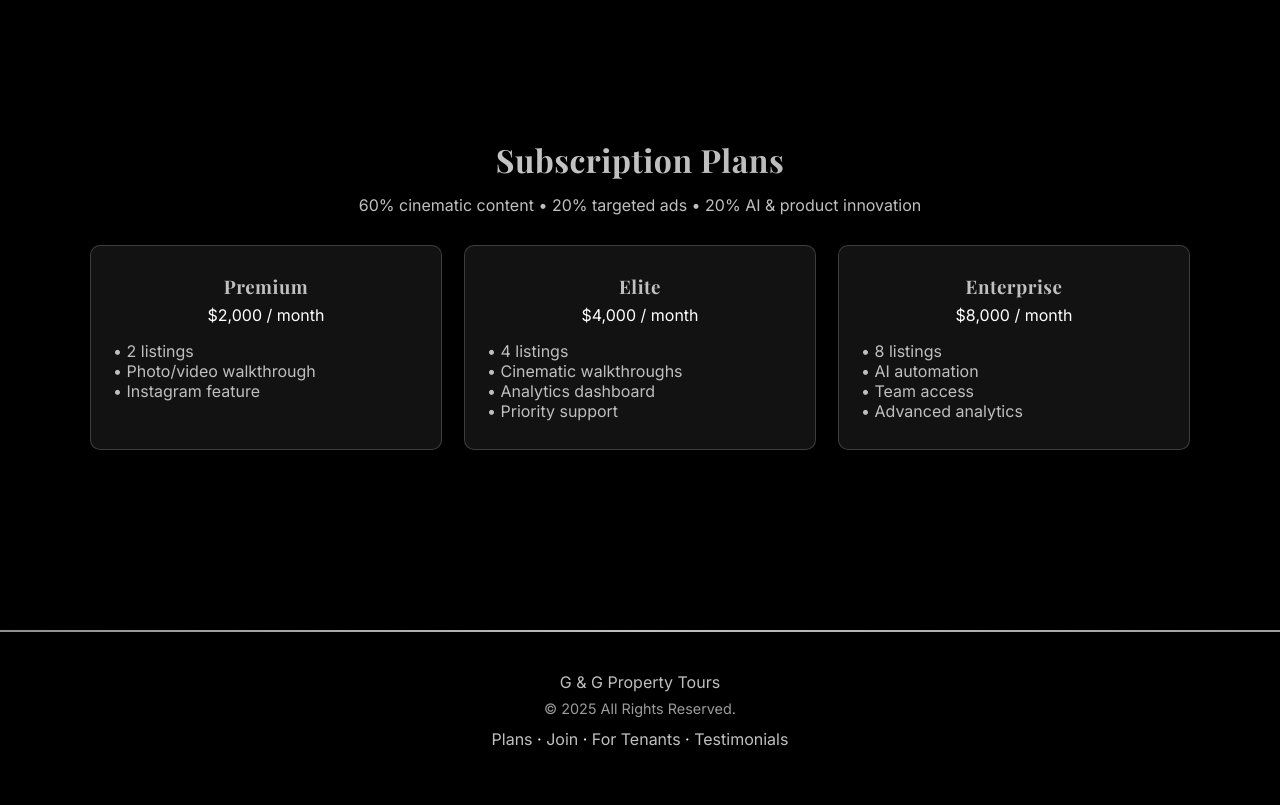
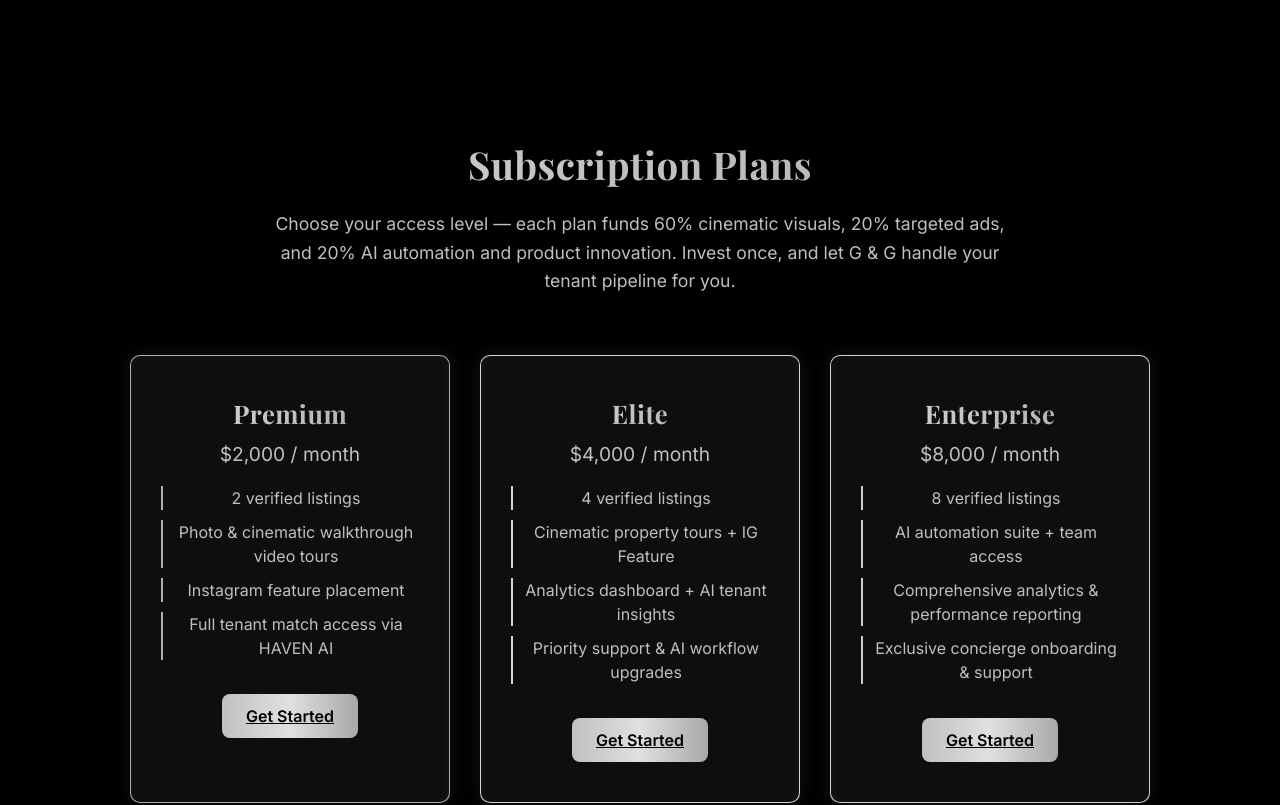
Before and after one commit to gngpropertytours-code/ggtours-luxury-iq400-v5, a Next.js app: page / in a window 1280 px wide. Shown: the part 1420-2225 px from the top of the page. Built offline with nearby package versions, Linux system fonts and the light colour scheme.

Commit message:
Update Plans.js

```diff
--- a/components/Plans.js
+++ b/components/Plans.js
@@ -1,33 +1,131 @@
 export default function Plans() {
   const plans = [
-    { name: 'Premium', price: '$2,000 / month', features: ['2 listings', 'Photo/video walkthrough', 'Instagram feature'] },
-    { name: 'Elite', price: '$4,000 / month', features: ['4 listings', 'Cinematic walkthroughs', 'Analytics dashboard', 'Priority support'] },
-    { name: 'Enterprise', price: '$8,000 / month', features: ['8 listings', 'AI automation', 'Team access', 'Advanced analytics'] }
+    {
+      name: "Premium",
+      price: "$2,000 / month",
+      features: [
+        "2 verified listings",
+        "Photo & cinematic walkthrough video tours",
+        "Instagram feature placement",
+        "Full tenant match access via HAVEN AI",
+      ],
+      accent: "rgba(192,192,192,0.9)",
+    },
+    {
+      name: "Elite",
+      price: "$4,000 / month",
+      features: [
+        "4 verified listings",
+        "Cinematic property tours + IG Feature",
+        "Analytics dashboard + AI tenant insights",
+        "Priority support & AI workflow upgrades",
+      ],
+      accent: "rgba(224,224,224,0.95)",
+    },
+    {
+      name: "Enterprise",
+      price: "$8,000 / month",
+      features: [
+        "8 verified listings",
+        "AI automation suite + team access",
+        "Comprehensive analytics & performance reporting",
+        "Exclusive concierge onboarding & support",
+      ],
+      accent: "rgba(255,255,255,0.8)",
+    },
   ];
 
   return (
-    <section id="plans" style={{ background: '#000', color: '#fff', padding: '100px 20px', textAlign: 'center' }}>
-      <h2 style={{
-        fontSize: '2rem', marginBottom: 14,
-        background: 'linear-gradient(90deg, #D3D3D3, #C0C0C0, #A9A9A9)',
-        WebkitBackgroundClip: 'text', WebkitTextFillColor: 'transparent'
-      }}>
+    <section id="plans">
+      <h2
+        className="text-silver fade-in"
+        style={{ fontSize: "2.4rem", marginBottom: "20px", textAlign: "center" }}
+      >
         Subscription Plans
       </h2>
-      <p style={{ color: '#BFBFBF', marginBottom: 30 }}>
-        60% cinematic content • 20% targeted ads • 20% AI & product innovation
+
+      <p
+        className="fade-in"
+        style={{
+          color: "#BFBFBF",
+          maxWidth: "750px",
+          margin: "0 auto 60px",
+          fontSize: "1.1rem",
+          lineHeight: "1.6",
+          textAlign: "center",
+        }}
+      >
+        Choose your access level — each plan funds 60% cinematic visuals, 20% targeted ads, and 20% AI automation and product innovation.
+        Invest once, and let G & G handle your tenant pipeline for you.
       </p>
-      <div style={{ display: 'grid', gridTemplateColumns: 'repeat(auto-fit, minmax(260px,1fr))', gap: 22, maxWidth: 1100, margin: '0 auto' }}>
-        {plans.map((p) => (
-          <div key={p.name} style={{
-            background: '#121212', border: '1px solid rgba(192,192,192,0.25)',
-            borderRadius: 10, padding: '28px 22px'
-          }}>
-            <h3 style={{ color: '#C0C0C0', margin: '0 0 6px' }}>{p.name}</h3>
-            <p style={{ margin: '0 0 16px' }}>{p.price}</p>
-            <ul style={{ listStyle: 'none', padding: 0, margin: 0, color: '#BFBFBF', textAlign: 'left' }}>
-              {p.features.map((f) => (<li key={f}>• {f}</li>))}
+
+      <div
+        style={{
+          display: "flex",
+          flexWrap: "wrap",
+          justifyContent: "center",
+          gap: "30px",
+        }}
+      >
+        {plans.map((plan, i) => (
+          <div
+            key={i}
+            className="card fade-in"
+            style={{
+              width: "320px",
+              padding: "40px 30px",
+              border: `1px solid ${plan.accent}`,
+              background: "rgba(18,18,18,0.8)",
+              boxShadow:
+                "0 0 20px rgba(192,192,192,0.1), inset 0 0 10px rgba(192,192,192,0.05)",
+              backdropFilter: "blur(6px)",
+              transition: "transform 0.3s ease, box-shadow 0.3s ease",
+            }}
+          >
+            <h3
+              className="text-silver"
+              style={{
+                fontSize: "1.6rem",
+                marginBottom: "12px",
+                letterSpacing: "0.5px",
+              }}
+            >
+              {plan.name}
+            </h3>
+
+            <p
+              style={{
+                fontSize: "1.2rem",
+                color: "#C0C0C0",
+                marginBottom: "20px",
+              }}
+            >
+              {plan.price}
+            </p>
+
+            <ul style={{ listStyle: "none", padding: 0, color: "#BFBFBF" }}>
+              {plan.features.map((f, j) => (
+                <li
+                  key={j}
+                  style={{
+                    marginBottom: "10px",
+                    borderLeft: `2px solid ${plan.accent}`,
+                    paddingLeft: "10px",
+                    lineHeight: "1.5",
+                  }}
+                >
+                  {f}
+                </li>
+              ))}
             </ul>
+
+            <a
+              href="/subscriber-signup"
+              className="btn-silver"
+              style={{ marginTop: "24px", display: "inline-block" }}
+            >
+              Get Started
+            </a>
           </div>
         ))}
       </div>
```
